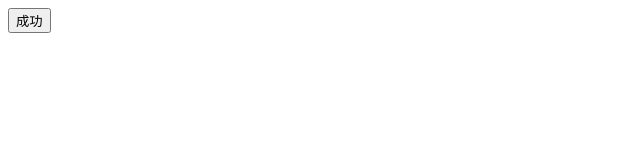
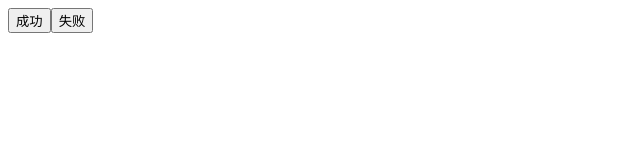
Before and after one commit to everywangBUG/interview, a React (Vite) app in the folder react_components/: page / in a window 1280 px wide. Shown: the top 160 px of the page, without its empty margins (0-640 px from the left). Built offline with nearby package versions, Linux system fonts and the light colour scheme.

Commit message:
optimize message

```diff
--- a/react_components/src/App.tsx
+++ b/react_components/src/App.tsx
@@ -24,11 +24,18 @@ import { useEffect } from "react";
 function MessageDemo () {
   const message = useMessage();
 
-  return <button
-            onClick={() => {
-              message.add({ duration: 2000, position: 'top',  content: '请求成功' })
-            }}
-          >成功</button>
+  return <>
+            <button
+              onClick={() => {
+                message.add({ duration: 2000, position: 'top',  content: `请求成功${Math.random().toString().slice(2, 8)}` })
+              }}
+            >成功</button>
+            <button
+              onClick={() => {
+                message.add({ duration: 2000, position: 'bottom',  content: '请求失败' })
+              }}
+            >失败</button>
+         </>
 }
 
 function App() {
--- a/react_components/src/components/Message/Message.tsx
+++ b/react_components/src/components/Message/Message.tsx
@@ -1,7 +1,7 @@
-import { CSSProperties, FC, ReactNode, useMemo, createRef, RefObject, Ref, useImperativeHandle, forwardRef } from "react";
+import { CSSProperties, FC, ReactNode, useMemo, createRef, RefObject, Ref, forwardRef } from "react";
 import useMessageStore, { MessageListFunction } from "./useMessageStore";
 import './Message.scss';
-import useTimer from "./UseTimer";
+import useTimer from "./useTimer";
 import { TransitionGroup, CSSTransition } from "react-transition-group";
 import { createPortal } from "react-dom";
 
@@ -70,9 +70,10 @@ const MessageComponent = (props: { }, ref: Ref<MessageRef>) => {
     const messageWrapper = <div className='message-wrapper'>
                 {
                     positions.map(position => {
-                        return <div key={position} className={`message-wrapper-${position}`}>
+                        return messageList[position].length > 0
+                        && <div key={position} className={`message-wrapper-${position}`}>
                                         <TransitionGroup>
-                                            {messageList[position].map((it) => {
+                                            { messageList[position].map((it) => {
                                             const nodeRef = getOrCreateRef(refs, it.id!);
 
                                              return <CSSTransition
@@ -95,7 +96,10 @@ const MessageComponent = (props: { }, ref: Ref<MessageRef>) => {
                 }
         </div>
 
+        const show = positions.map(position => messageList[position].length > 0).some(it => it);
         const el = useMemo(() => {
+
+            if (!show) return;
             const div = document.createElement('div');
 
             div.className = 'wrapper';
@@ -103,9 +107,9 @@ const MessageComponent = (props: { }, ref: Ref<MessageRef>) => {
             document.body.appendChild(div);
 
             return div;
-        }, [])
+        }, [show])
 
-        return createPortal(messageWrapper,el);
+        return el && createPortal(messageWrapper, el);
 }
 
 export const Message = forwardRef<MessageRef, {}>(MessageComponent);
--- a/react_components/src/components/Message/useMessageStore.tsx
+++ b/react_components/src/components/Message/useMessageStore.tsx
@@ -61,7 +61,7 @@ const useMessageStore = (defaultPosition: Position): MessageListFunction => {
                 const nextState = { ...preState };
                 const { position, idx } = findMessage(nextState, id);
                 if (position && idx > -1) {
-                    nextState[position].splice(0, idx);
+                    nextState[position].splice(idx, 1);
                 }
                 return nextState;
             })
```
